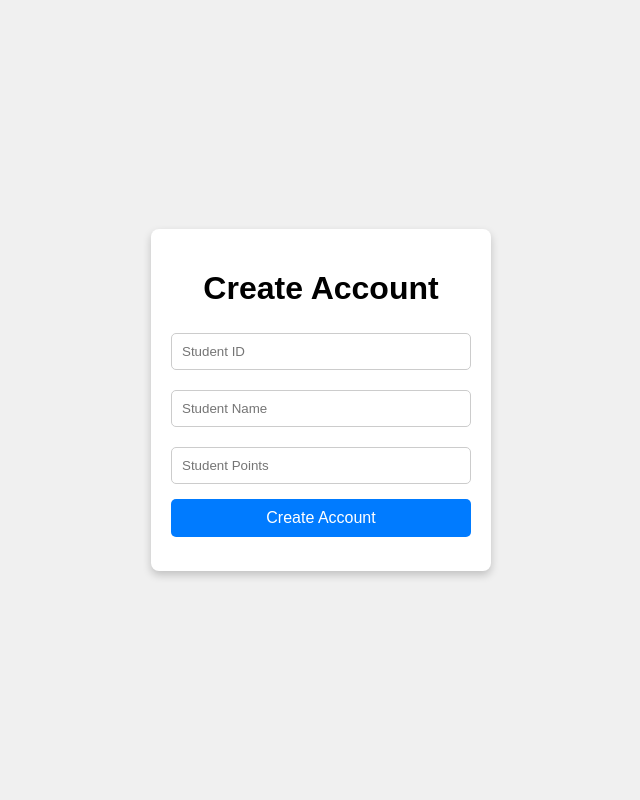
After one commit to Kee-Wei-HengNp/DevOps_Oct2024_Team3_Assignment, a Flask app: page /create-account in a window 1280 px wide. The commit adds this page. Shown: the whole page, without its empty margins (319-959 px from the left). Run offline with Flask 3, Linux system fonts and the light colour scheme.

Commit message:
admin page with options, create student account

```diff
--- a/app.py
+++ b/app.py
@@ -67,6 +67,10 @@ def student_page():
 def redeemable_items():
     return render_template('redeemable_items.html')
 
+@app.route('/create-account')
+def create_account():
+    return render_template('create_account.html')
+
 
 @app.route('/redeemed-items')
 def redeemed_items():
--- a/static/styles.css
+++ b/static/styles.css
@@ -92,8 +92,42 @@ a:hover {
   margin: auto;
 }
 
+.create-account-container{
+  background: white;
+  padding: 20px;
+  border-radius: 8px;
+  box-shadow: 0 4px 8px rgba(0, 0, 0, 0.2);
+  width: 350px;
+  text-align: center;
+  margin: auto;
+}
+
+.admin-container{
+  background: white;
+  padding: 20px;
+  border-radius: 8px;
+  box-shadow: 0 4px 8px rgba(0, 0, 0, 0.2);
+  width: 350px;
+  text-align: center;
+  margin: auto;
+}
+
+.admin-options{
+  width:auto;
+  margin-right: 30px;
+}
+
 .student-options {
   margin-top: 20px;
+}
+
+.create-account-container{
+  background: white;
+  padding: 20px;
+  border-radius: 8px;
+  box-shadow: 0 4px 8px rgba(0, 0, 0, 0.2);
+  width: 300px;
+  text-align: center;
 }
 
 .button {
--- /dev/null
+++ b/templates/create_account.html
@@ -0,0 +1,22 @@
+<!DOCTYPE html>
+<html lang="en">
+<head>
+    <meta charset="UTF-8">
+    <meta name="viewport" content="width=device-width, initial-scale=1.0">
+    <title>Login</title>
+    <link rel="stylesheet" href="{{ url_for('static', filename='styles.css') }}">
+</head>
+<body>
+    <div class="create-account-container">
+        <h1>Create Account</h1>
+        <form id="create-account-form">
+            <input type="text" id="studentId" placeholder="Student ID" required autocomplete="off">
+            <input type="text" id="studentName" placeholder="Student Name" required autocomplete="off">
+            <input type="number" id="point-allocation" placeholder="Student Points" required autocomplete="off">
+            <button type="submit">Create Account</button>
+        </form>
+        <p id="error-message"></p>
+    </div>
+    <script src="{{ url_for('static', filename='script.js') }}"></script>
+</body>
+</html>
```
Also changed, not shown: templates/admin.html (+13 -1 lines).
